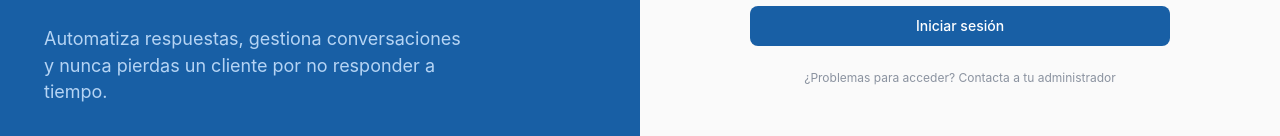
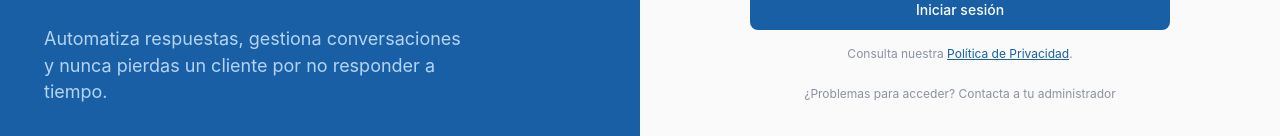
Before and after one commit to Lmz-23/chatbot-wp-frontend, a Next.js app: page /login in a window 1280 px wide. Shown: the part 498-634 px from the top of the page. Built offline with nearby package versions, Linux system fonts and the light colour scheme; no server answers.

Commit message:
feat: add privacy policy link to LoginPage for user awareness

```diff
--- a/app/(auth)/login/page.tsx
+++ b/app/(auth)/login/page.tsx
@@ -2,6 +2,7 @@
 
 import { useState } from "react";
 import { useRouter } from "next/navigation";
+import Link from 'next/link';
 import { useAuth } from '@/hooks';
 
 export default function LoginPage() {
@@ -143,6 +144,10 @@ export default function LoginPage() {
               </button>
             </form>
 
+            <p className="mt-4 text-center text-[12px] leading-[1.35] text-[#8B93A0] font-normal">
+              Consulta nuestra <Link href="/privacy" className="text-[#185FA5] underline">Política de Privacidad</Link>.
+            </p>
+
             <p className="mt-6 text-center text-[12px] leading-[1.35] text-[#8B93A0] font-normal">
               ¿Problemas para acceder? Contacta a tu administrador
             </p>
```
